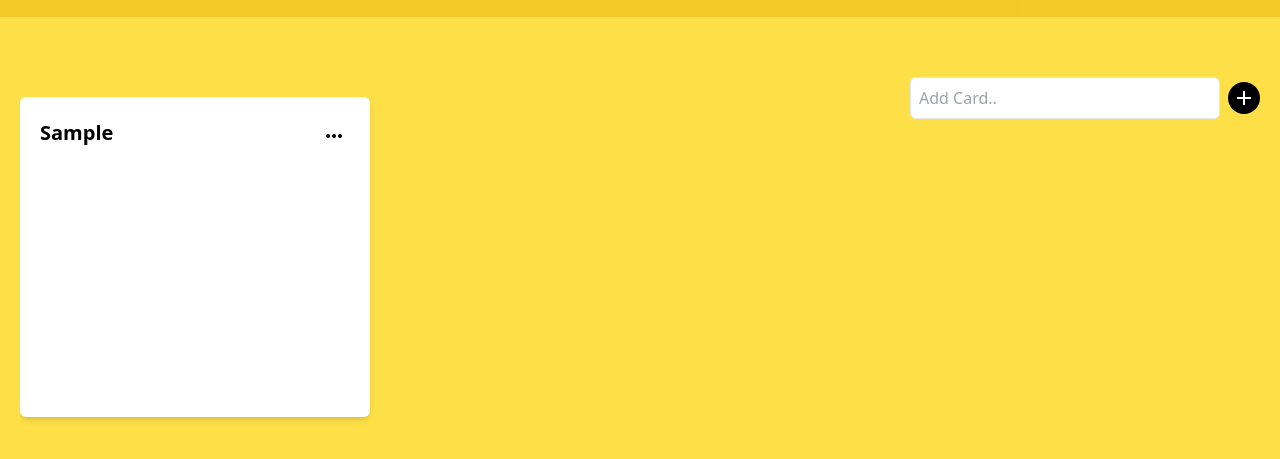
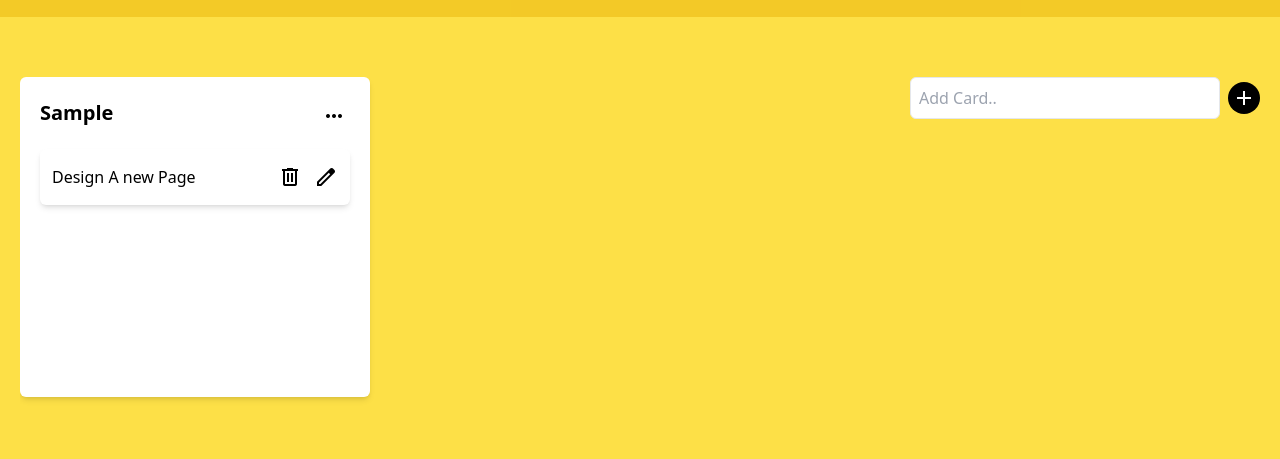
Before and after one commit to irfansadiq030/Trello-Clone-in-Vanilla-JS, a plain HTML site: page index.html in a window 1280 px wide. Both pictures are taken after typing "Sample" into the empty fields and a click on the button "add". Shown: the part 71-530 px from the top of the page. Drawn offline with nearby package versions, Linux system fonts and the light colour scheme.

Commit message:
Add New Card : Render Tasks list in Card
-- Functionality created to render task list with task Actions.

-- Add new board with Enter Keypress.

```diff
--- a/assets/main.js
+++ b/assets/main.js
@@ -124,7 +124,7 @@ addCard.addEventListener("click", function () {
 
     if (cardName.value === "") {
 
-        alert("Add Board Name Please!")
+        alert("Add Card Name Please!")
         return;
     }
 
@@ -152,6 +152,15 @@ addCard.addEventListener("click", function () {
 
 }, false);
 
+// Add an event listener to the input field to handle Enter key press
+cardName.addEventListener("keydown", function (e) {
+
+    if (e.key === "Enter") {
+        addCard.click(); // Simulate a click on the "Add" button
+    }
+
+});
+
 /* <=================================== DISPLAY CARDS of Active BOARD ===================================> */
 
 function displayCards(activateBoardId = 1) {
@@ -170,6 +179,23 @@ function displayCards(activateBoardId = 1) {
 
 function renderCards(activeBoardCards) {
 
+    // Creating this functions Global Variables:
+    // Card Header Variables - start
+    let cardNameConatiner;
+    let cardName;
+    let cardContextMenu;
+    let menuIcon;
+    // Card Header Variables - end
+
+    // Card Task List Variables -start
+    let taskUlEl ;
+    let taskLiEl;
+    let taskNameEl;
+    let taskActionsEl;
+    let taskActionEditEl;
+    let taskActionDelEl;
+    // Card Task List Variables -end
+
     cardsContainer.innerHTML = ''; // EMPTY the Cards container
 
     if (activeBoardCards.length === 0) {
@@ -181,15 +207,27 @@ function renderCards(activeBoardCards) {
         const card = document.createElement("div");
         card.className = "board_card shadow-md hover:shadow-lg rounded-md h-80 bg-white mr-5 p-5";
 
-        const cardNameConatiner = document.createElement('div');
+
+        renderCardHeader(activeCard);
+
+        card.appendChild(cardNameConatiner);
+
+        renderTaskList()
+        card.appendChild(taskUlEl);
+        cardsContainer.prepend(card);
+    }
+
+    function renderCardHeader(activeCard) {
+
+        cardNameConatiner = document.createElement('div');
         cardNameConatiner.className = "flex justify-between items-center w-full h-8";
 
-        const cardName = document.createElement("div");
+        cardName = document.createElement("div");
         cardName.className = "cardName text-xl font-semibold";
         cardName.innerText = activeCard.name;
 
-        const cardContextMenu = document.createElement("div");
-        const menuIcon = document.createElement("span");
+        cardContextMenu = document.createElement("div");
+        menuIcon = document.createElement("span");
         menuIcon.className = "material-symbols-outlined mt-2 hover:bg-yellow-300 cursor-pointer rounded-full p-1";
         menuIcon.textContent = 'more_horiz';
 
@@ -199,9 +237,44 @@ function renderCards(activeBoardCards) {
         cardNameConatiner.appendChild(cardName);
         cardNameConatiner.appendChild(cardContextMenu);
 
-        card.appendChild(cardNameConatiner);
 
-        cardsContainer.prepend(card);
+    }
+
+    function renderTaskList(){
+
+        taskUlEl = document.createElement("ul");
+        taskUlEl.className = "mt-5";
+
+        taskLiEl = document.createElement("li");
+        taskLiEl.className = "mb-3 bg-white shadow-md rounded-md py-4 px-3 flex justify-between hover:shadow-lg";
+
+        taskNameEl = document.createElement("span");
+        taskNameEl.textContent = 'Design A new Page';
+
+        taskLiEl.appendChild(taskNameEl);
+        taskUlEl.appendChild(taskLiEl);
+
+        renderTaskActions(); // calling the function that shows task actions like Edit/Delete the task.
+
+    }
+
+    function renderTaskActions(){
+
+        taskActionsEl = document.createElement("span");
+        taskActionsEl.className = "action flex";
+
+        taskActionEditEl = document.createElement("span");
+        taskActionEditEl.className = "material-symbols-outlined pr-3 cursor-pointer hover:text-red-600";
+        taskActionEditEl.textContent = "delete";
+
+        taskActionDelEl = document.createElement("span");
+        taskActionDelEl.className = "material-symbols-outlined cursor-pointer hover:text-yellow-500";
+        taskActionDelEl.textContent = "edit";
+
+        taskActionsEl.appendChild(taskActionEditEl)
+        taskActionsEl.appendChild(taskActionDelEl)
+
+        taskLiEl.appendChild(taskActionsEl);
     }
 
 
@@ -209,4 +282,5 @@ function renderCards(activeBoardCards) {
 
 
 
+
 /* <=================================== RENDER CARDS of Active BOARD ===================================> */
--- a/index.html
+++ b/index.html
@@ -68,7 +68,7 @@
 
         <div class="containerr relative  w-full mt-32 mx-auto flex items-start">
 
-            <div id="cardsContainer" class="containerr relative min-h-[70vh] w-full mr-2 flex items-start py-5">
+            <div id="cardsContainer" class="containerr relative min-h-[70vh] w-full mr-2 flex items-start pb-5">
                 <div class="board_card shadow-md hover:shadow-lg rounded-md min-h-32 bg-white mr-5 p-5 flex flex-col">
 
                     <div class="flex justify-between items-center w-full h-8">
```
